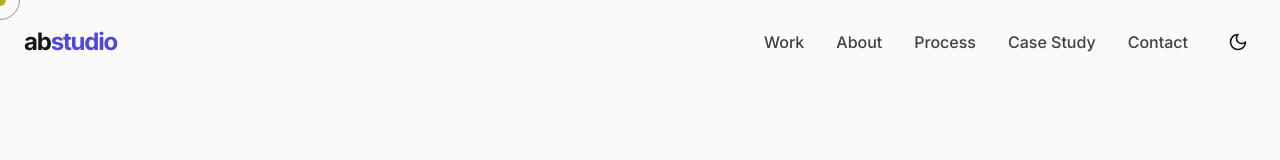
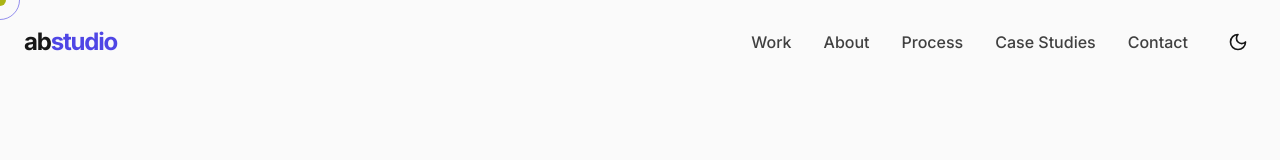
Before and after one commit to akdesignstudio/myweb, a React (Vite) app: page / in a window 1280 px wide. Shown: the top 160 px of the page. Built offline with nearby package versions, Linux system fonts and the light colour scheme.

Commit message:
Rename 'Case Study' to 'Case Studies' in nav items

```diff
--- a/src/components/layout/Header.tsx
+++ b/src/components/layout/Header.tsx
@@ -11,7 +11,7 @@ const Header: React.FC = () => {
     { name: 'Work', href: '#portfolio' },
     { name: 'About', href: '#about' },
     { name: 'Process', href: '#process' },
-    { name: 'Case Study', href: '#casestudy' },
+    { name: 'Case Studies', href: '#casestudies' },
     { name: 'Contact', href: '#contact' },
   ];
 
```
